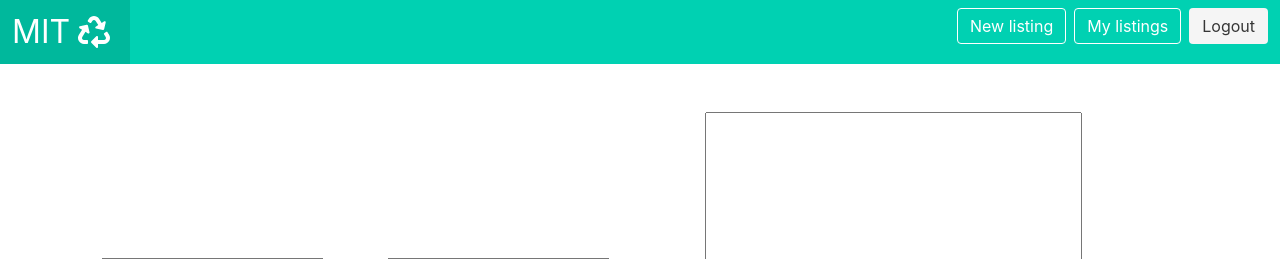
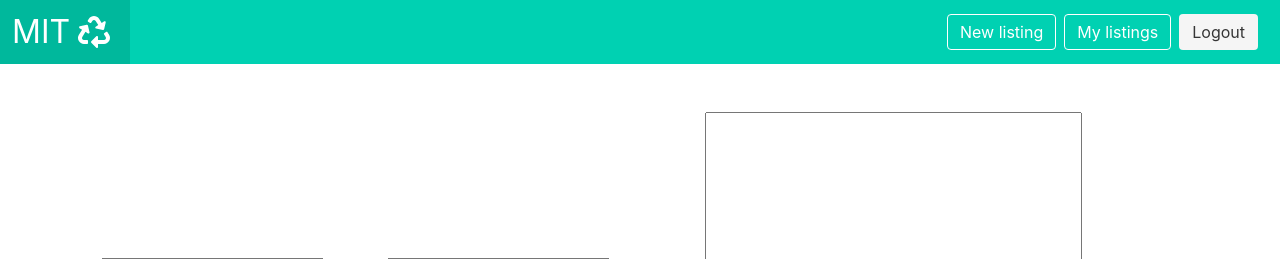
Before and after one commit to asselism/mit_reuse, a Django app: page /create in a window 1280 px wide. Shown: the top 259 px of the page. Run offline with Django 3.2, Linux system fonts and the light colour scheme; the visitor is signed in with stand-in values (Sample User, id 1); some libraries are stand-ins or nearby versions.

Commit message:
Minor visual tweaks

```diff
--- a/reuse_app/templates/reuse_app/base.html
+++ b/reuse_app/templates/reuse_app/base.html
@@ -81,7 +81,7 @@
             {% endif %}
           </div>
 
-          <div class="is-hidden-touch">
+          <div class="is-hidden-touch vertical-center">
             {% if user.is_authenticated %}
             <div class="navbar-item" >
               <div class="buttons">
```
